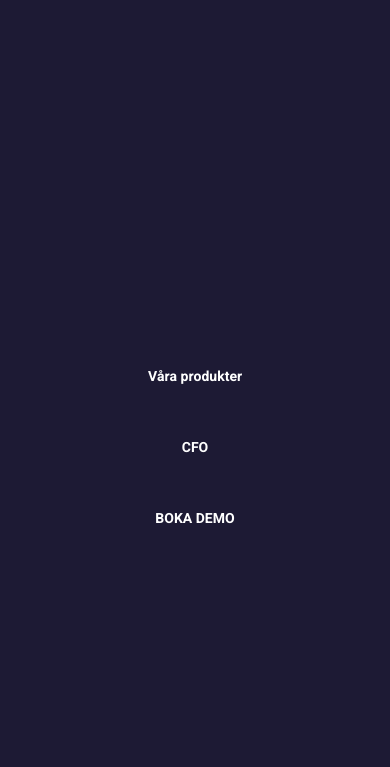
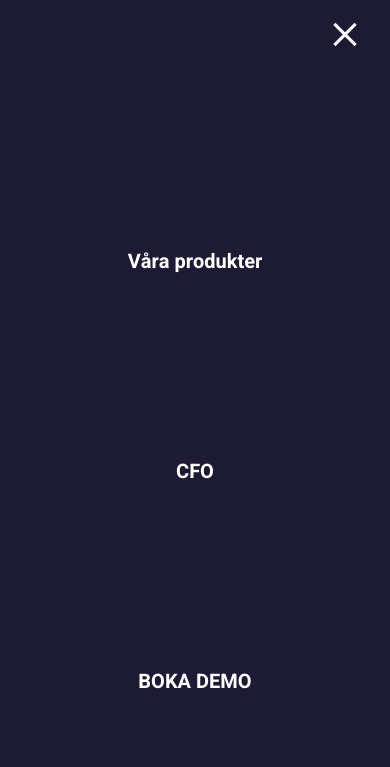
Before and after one commit to ulyagram77/X-OPEN_Landing, a website: page src/index.html in a window 390 px wide. Both pictures are taken after a click on the element 365 px from the left and 49 px from the top of the page. Shown: the top 767 px of the page. Drawn offline with nearby package versions, Linux system fonts and the light colour scheme; files that its build step writes are made by us from their sources; files whose address does not match are found by name.

Commit message:
pre-final version

```diff
--- a/src/index.html
+++ b/src/index.html
@@ -16,6 +16,11 @@
                     <img src="img/logo.png" alt="logo">
                 </a>
                 <div class="header__links">
+                    <div class="closer">
+                        <span></span>
+                        <span></span>
+                        <span></span>
+                    </div>
                     <a href="#advantages" class="header__link">Våra produkter</a>
                     <a href="#cfo" class="header__link">CFO</a>
                     <a href="#about" class="header__link">BOKA DEMO</a>
@@ -78,8 +83,8 @@
                     <div class="advantages__item-info">
 
 
-                        <div class="advantages__item-title">X-open Analytics</div>
-                        <div class="advantages__descr">BI plug & play för datadrivna insikter och avancerad analys i Power BI.</div>
+                        <div class="advantages__item-title">X-open Forecast</div>
+                        <div class="advantages__descr">Lättanvänd och effektiv budgetering, prognos och senario.</div>
 
 
                     </div>
@@ -90,8 +95,8 @@
                     <div class="advantages__item-info">
 
 
-                        <div class="advantages__item-title">X-open Analytics</div>
-                        <div class="advantages__descr">BI plug & play för datadrivna insikter och avancerad analys i Power BI.</div>
+                        <div class="advantages__item-title">X-open Report</div>
+                        <div class="advantages__descr">Skräddarsydd rapportering med automatiserade processer.</div>
 
 
                     </div>
--- a/src/js/script.js
+++ b/src/js/script.js
@@ -1,17 +1,30 @@
 window.addEventListener('DOMContentLoaded', () => {
     const menu = document.querySelector('.header__links'),
     menuItem = document.querySelectorAll('.header__link'),
+    close = document.querySelectorAll('.closer'),
     hamburger = document.querySelector('.hamburger');
 
     hamburger.addEventListener('click', () => {
         hamburger.classList.toggle('hamburger_active');
         menu.classList.toggle('header__links_active');
+
     });
 
     menuItem.forEach(item => {
         item.addEventListener('click', () => {
             hamburger.classList.toggle('hamburger_active');
+
             menu.classList.toggle('header__links_active');
+
+        })
+    });
+
+    close.forEach(item => {
+        item.addEventListener('click', () => {
+            hamburger.classList.toggle('hamburger_active');
+
+            menu.classList.toggle('header__links_active');
+
         })
     })
 })
--- a/src/sass/base/_media.scss
+++ b/src/sass/base/_media.scss
@@ -148,17 +148,47 @@
             &_active{
                 left: 0;
             }
+
         }
 
         &__link{
-            margin-top: 50px;
+            margin-top: 100px;
             width: 100%;
             font-size: 20px;
             text-align: center;
+            padding: 40px;
+
+
         }
         &__logo{
             transform: translateY(10%);
             width: 200px;
+        }
+    }
+    .closer{
+        position: absolute;
+        right: 30px;
+        top: 30px;
+        display: block;
+        width: 30px;
+        height: 12px;
+        span{
+            display: block;
+            height: 3px;
+            width: 100%;
+            background-color: #fff;
+
+            margin-bottom: -3px;
+                &:nth-child(1){
+                    transform: translateY(3px) rotate(-45deg);
+                }
+                &:nth-child(2){
+                    display: none;
+                }
+                &:nth-child(3){
+                    transform: translateY(3px) rotate(45deg);
+                }
+
         }
     }
     .hamburger{
@@ -276,13 +306,12 @@
         padding: 0 10px;
     }
     .header{
+        padding: 0 20px;
         &__logo{
 
             width: 140px;
         }
-        &__link{
-            font-size: 14px;
-        }
+
 
     }
     .promo{
@@ -324,6 +353,7 @@
         &__item{
             width: 250px;
         }
+
     }
     .cfo{
         min-height: auto;
--- a/src/sass/blocks/_advantages.scss
+++ b/src/sass/blocks/_advantages.scss
@@ -17,13 +17,16 @@
         justify-content: space-between;
 
     }
+    &__item-info{
+        padding: 15px 15px;
+    }
     &__item{
 
 
         position: relative;
 
         width: 410px;
-        height: 217px;
+        min-height: 217px;
         text-align: center;
 
         background: #FF7BAB;
```
Also changed, not shown: dist/css/style.min.css, dist/index.html, dist/js/script.js.
